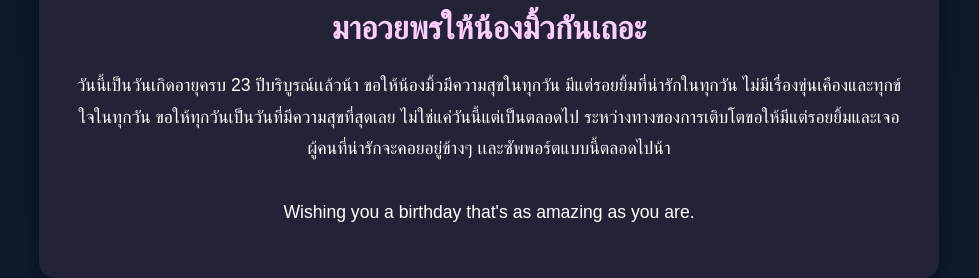
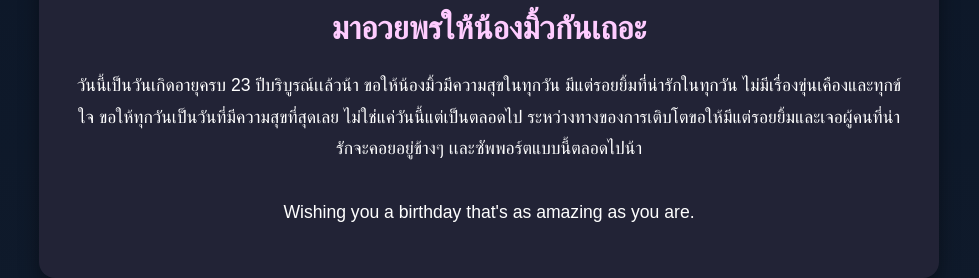
Before and after one commit to Naet27/Happy_Birthday, a plain HTML site: page index.html in a window 1280 px wide. Shown: the part 1239-1517 px from the top of the page, without its empty margins (151-1130 px from the left). Drawn offline with nearby package versions, Linux system fonts and the light colour scheme.

Commit message:
update code

```diff
--- a/index.html
+++ b/index.html
@@ -93,7 +93,7 @@
     <h2>มาอวยพรให้น้องมิ้วกันเถอะ</h2>
     <p>
       วันนี้เป็นวันเกิดอายุครบ 23 ปีบริบูรณ์เเล้วน้า ขอให้น้องมิ้วมีความสุขในทุกวัน
-      มีแต่รอยยิ้มที่น่ารักในทุกวัน ไม่มีเรื่องขุ่นเคืองและทุกข์ใจในทุกวัน
+      มีแต่รอยยิ้มที่น่ารักในทุกวัน ไม่มีเรื่องขุ่นเคืองและทุกข์ใจ
       ขอให้ทุกวันเป็นวันที่มีความสุขที่สุดเลย ไม่ใช่แค่วันนี้แต่เป็นตลอดไป
       ระหว่างทางของการเติบโตขอให้มีแต่รอยยิ้มและเจอผู้คนที่น่ารักจะคอยอยู่ข้างๆ
       เเละซัพพอร์ตแบบนี้ตลอดไปน้า
```
